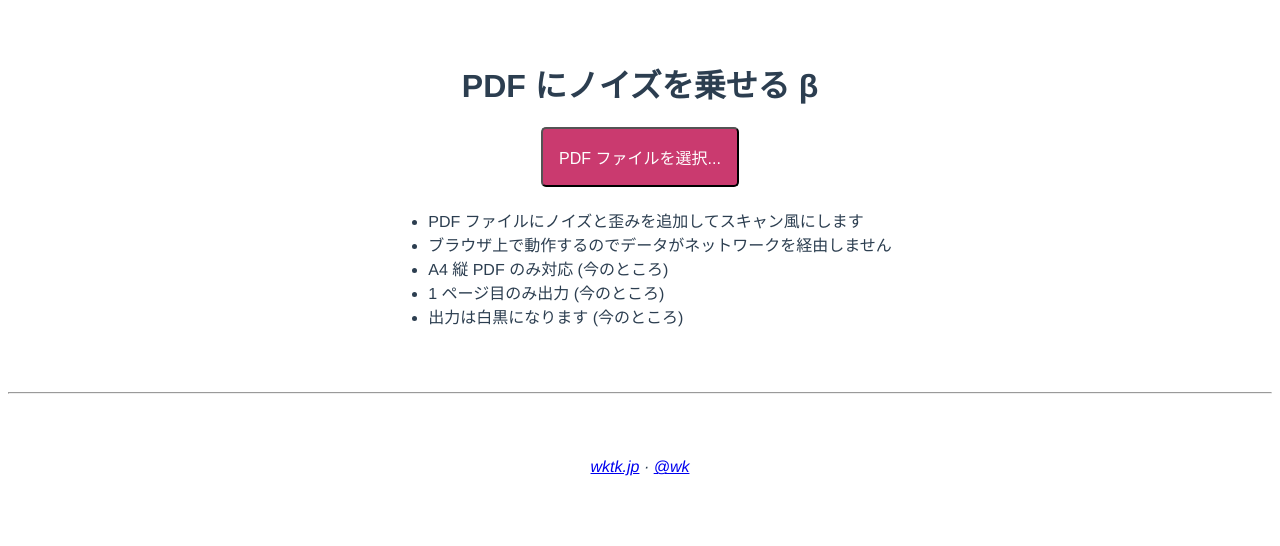
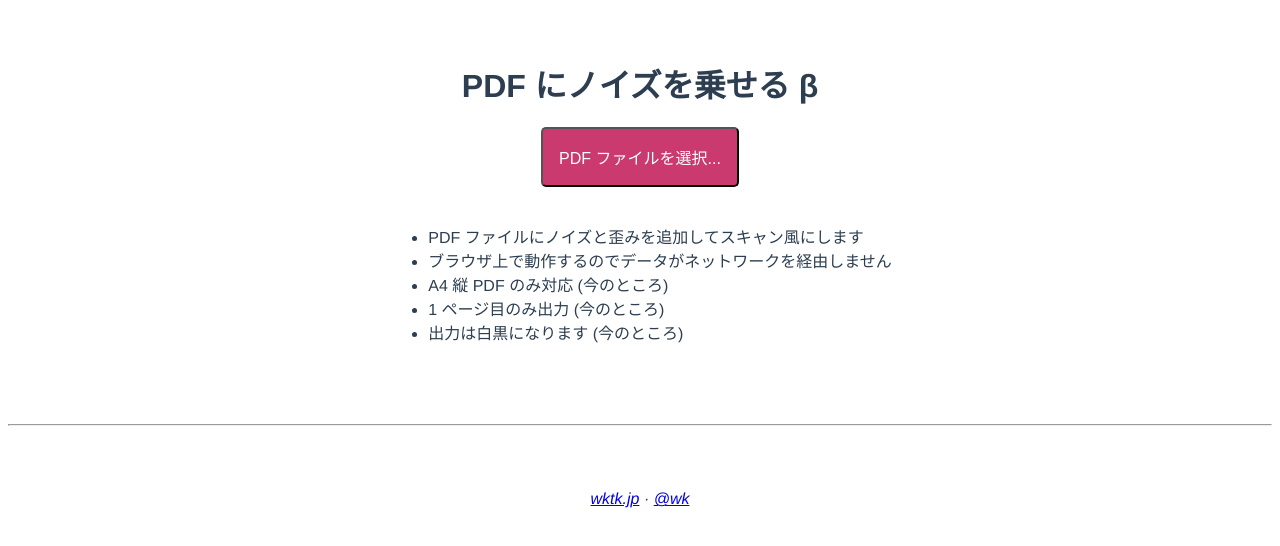
Before and after one commit to wktk/pdf-phs, a Vue app: page / in a window 1280 px wide. Shown: the top 546 px of the page. Built offline with nearby package versions, Linux system fonts and the light colour scheme.

Commit message:
Fix text wrapping in <ul>

```diff
--- a/src/App.vue
+++ b/src/App.vue
@@ -11,13 +11,15 @@
       accept="application/pdf,.pdf"
       @change.prevent="convert"
     />
-    <ul class="notice">
+    <div class="notice">
+      <ul>
         <li>PDF ファイルにノイズと歪みを追加してスキャン風にします</li>
         <li>ブラウザ上で動作するのでデータがネットワークを経由しません</li>
         <li>A4 縦 PDF のみ対応 (今のところ)</li>
         <li>1 ページ目のみ出力 (今のところ)</li>
         <li>出力は白黒になります (今のところ)</li>
       </ul>
+    </div>
     <hr class="separator" />
     <address>
       <a href="https://wktk.jp/">wktk.jp</a> &middot;
@@ -140,9 +142,10 @@ export default Vue.extend({
 }
 
 .notice {
-  margin: auto;
+  align-items: center;
+  display: flex;
+  flex-direction: column;
   text-align: left;
-  width: max-content;
 }
 
 .separator {
```
Also changed, not shown: 7 other files (tests, documents, lock files or other folders). Lines whose indentation alone changed are shown as unchanged.
